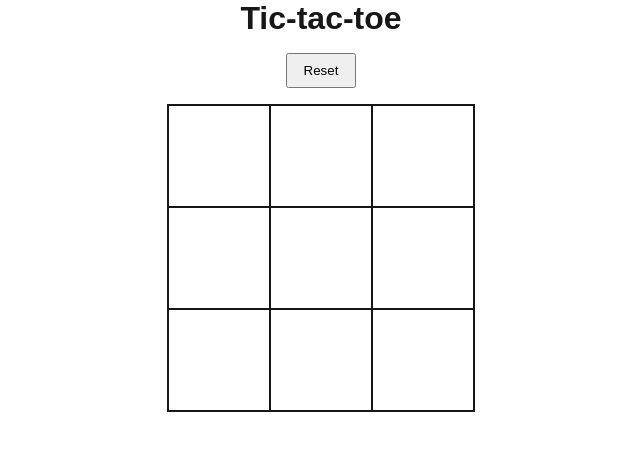
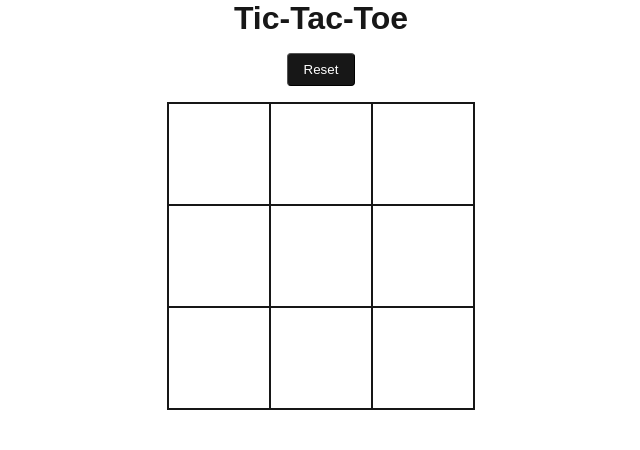
Before and after one commit to RobinTail/tic-tac-toe, a Next.js app: page / in a window 1280 px wide. Shown: the top 450 px of the page, without its empty margins (319-959 px from the left). Built offline with nearby package versions, Linux system fonts and the light colour scheme.

Commit message:
Styling the button.

```diff
--- a/src/app/page.tsx
+++ b/src/app/page.tsx
@@ -4,7 +4,7 @@ import styles from "./page.module.css";
 export default function Home() {
   return (
     <main className={styles.main}>
-      <h1>Tic-tac-toe</h1>
+      <h1>Tic-Tac-Toe</h1>
       <Game />
     </main>
   );
--- /dev/null
+++ b/src/ui/button.module.scss
@@ -0,0 +1,8 @@
+.btn {
+    padding: 8px 16px;
+    cursor: pointer;
+    background: var(--foreground);
+    color: var(--background);
+    border-width: 1px;
+    border-radius: 4px;
+}
--- /dev/null
+++ b/src/ui/button.tsx
@@ -0,0 +1,12 @@
+import styles from "./button.module.scss";
+
+export default function Button({
+  children,
+  ...rest
+}: React.ButtonHTMLAttributes<HTMLButtonElement>) {
+  return (
+    <button {...rest} className={styles.btn}>
+      {children}
+    </button>
+  );
+}
--- a/src/ui/game.module.scss
+++ b/src/ui/game.module.scss
@@ -5,9 +5,4 @@
     margin-top: 16px;
     margin-bottom: 16px;
     gap: 12px;
-
-    & > button {
-        padding: 8px 16px;
-        cursor: pointer;
-    }
 }
--- a/src/ui/game.tsx
+++ b/src/ui/game.tsx
@@ -1,6 +1,7 @@
 "use client";
 
 import Board from "@/ui/board";
+import Button from "@/ui/button";
 import { useCallback, useEffect, useMemo, useState } from "react";
 import { findMove, getWinner, Mark } from "@/lib/logic";
 import styles from "./game.module.scss";
@@ -54,7 +55,7 @@ export default function Game() {
   return (
     <>
       <div className={styles.controls}>
-        <button onClick={reset}>Reset</button>
+        <Button onClick={reset}>Reset</Button>
       </div>
       <Board
         state={board}
```
